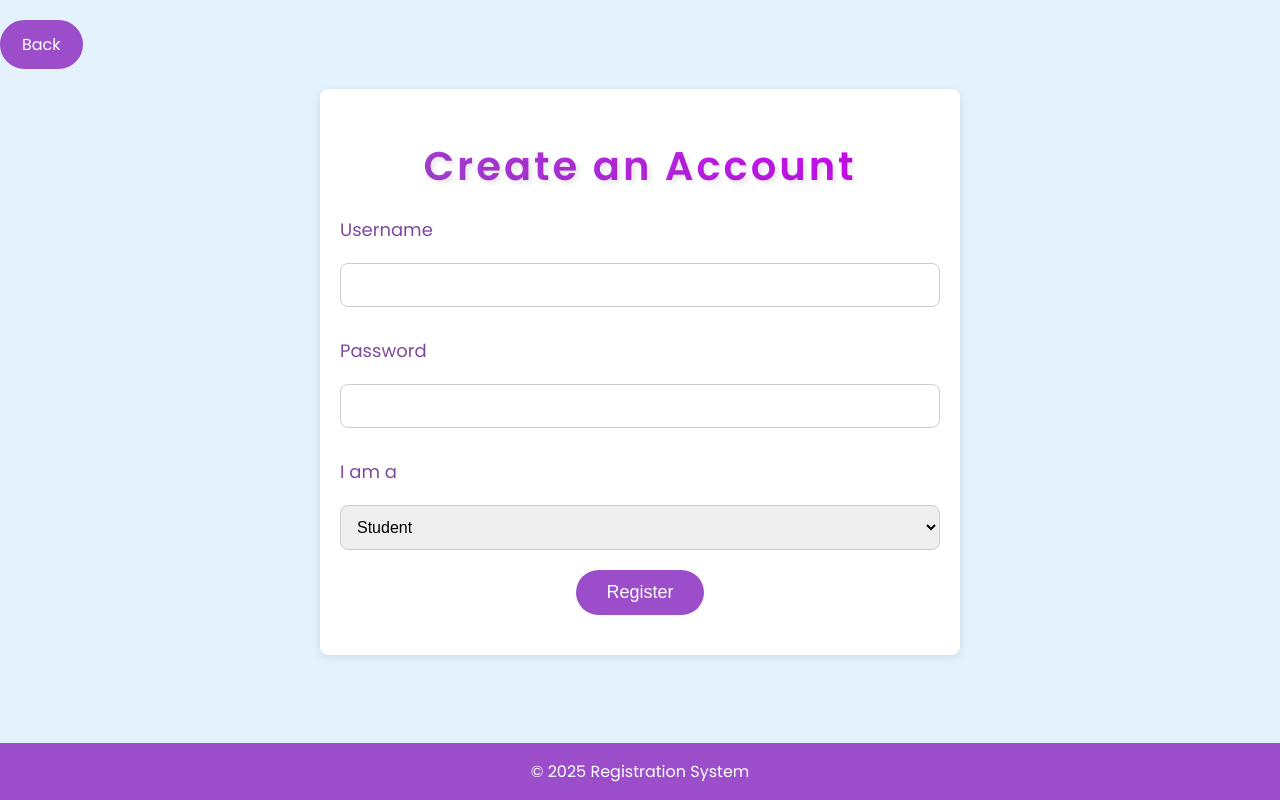
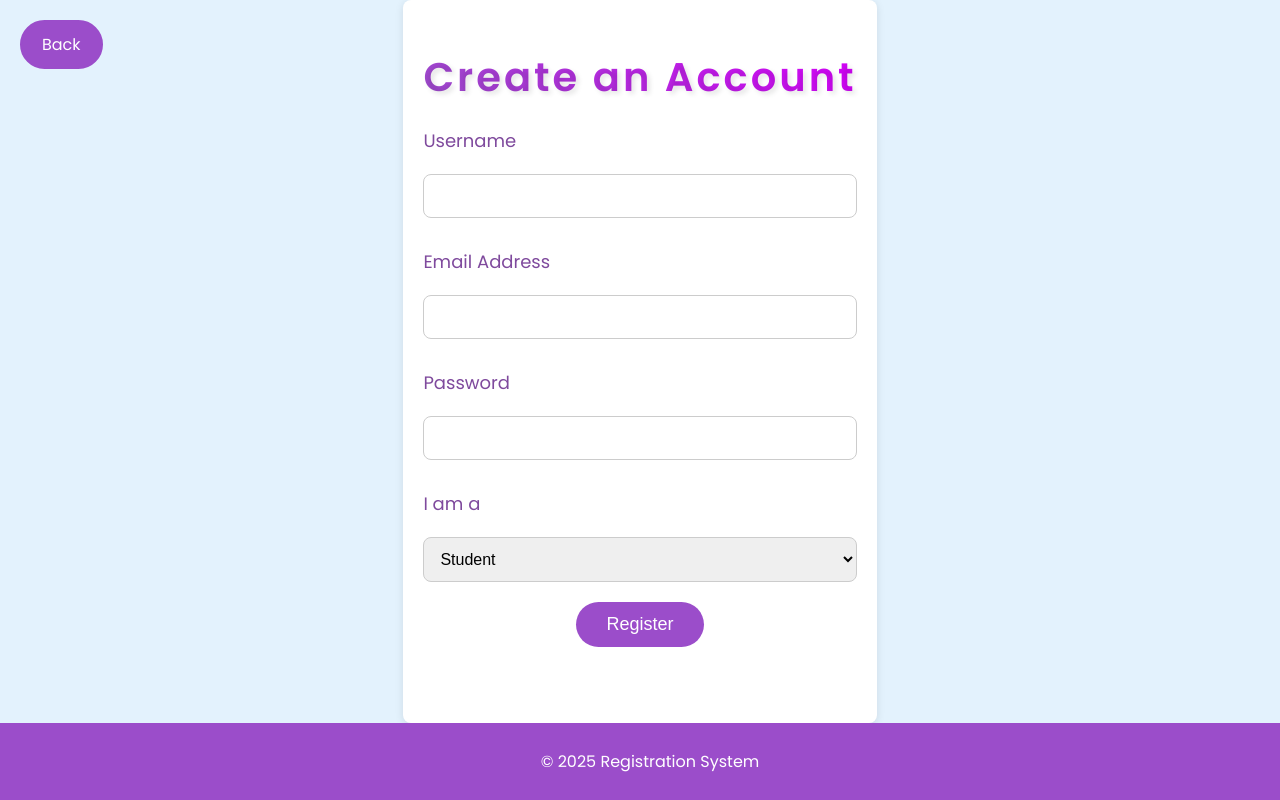
Before and after one commit to Arif1025/Placeholder, a Django app: template polls/templates/register.html in a window 1280 px wide. Run offline with Django 5.2, Linux system fonts and the light colour scheme; the template is opened without the code that fills it, so the values that code supplies are empty.

Commit message:
Added an email address field to register.html and updated unit tests

```diff
--- a/polls/templates/register.html
+++ b/polls/templates/register.html
@@ -15,7 +15,9 @@
             margin: 0;
             padding: 0;
             color: #4f4f4f;
-            padding-top: 20px;
+            display: flex;
+            flex-direction: column;
+            min-height: 100vh;
         }
 
         main {
@@ -26,6 +28,7 @@
             border-radius: 8px;
             box-shadow: 0 2px 8px rgba(0, 0, 0, 0.1);
             padding-bottom: 40px;
+            flex: 1;
         }
 
         h1 {
@@ -53,7 +56,7 @@
             color: #7f4a9d;
         }
 
-        input[type="text"], input[type="password"], select {
+        input[type="text"], input[type="password"], input[type="email"], select {
             padding: 12px;
             font-size: 16px;
             border: 1px solid #ccc;
@@ -62,7 +65,7 @@
             margin-bottom: 10px;
         }
 
-        input[type="text"]:focus, input[type="password"]:focus, select:focus {
+        input[type="text"]:focus, input[type="password"]:focus, input[type="email"]:focus, select:focus {
             border-color: #9b4dca;
         }
 
@@ -94,7 +97,9 @@
             border-radius: 50px;
             cursor: pointer;
             display: inline-block;
-            margin-bottom: 20px;
+            position: absolute;
+            top: 20px;
+            left: 20px;
         }
 
         .back-button:hover {
@@ -106,10 +111,8 @@
             background-color: #9b4dca;
             color: white;
             text-align: center;
-            padding: px;
-            position: fixed;
+            padding: 10px;
             width: 100%;
-            bottom: 0;
         }
 
         /* Mobile Responsiveness */
@@ -122,7 +125,7 @@
                 font-size: 16px;
             }
 
-            input[type="text"], input[type="password"], select {
+            input[type="text"], input[type="password"], input[type="email"], select {
                 font-size: 14px;
             }
 
@@ -146,6 +149,10 @@
             <label for="username">Username</label>
             <input type="text" id="username" name="username" required>
 
+            <!-- Email Field -->
+            <label for="email">Email Address</label>
+            <input type="email" id="email" name="email" required>
+
             <!-- Password Field -->
             <label for="password">Password</label>
             <input type="password" id="password" name="password" required>
@@ -162,7 +169,6 @@
         </form>
     </main>
 
-
     <!-- Footer Section -->
     <footer>
         <p>&copy; 2025 Registration System</p>
```
Also changed, not shown: polls/tests/views/test_register_view.py (+19 -2 lines).
